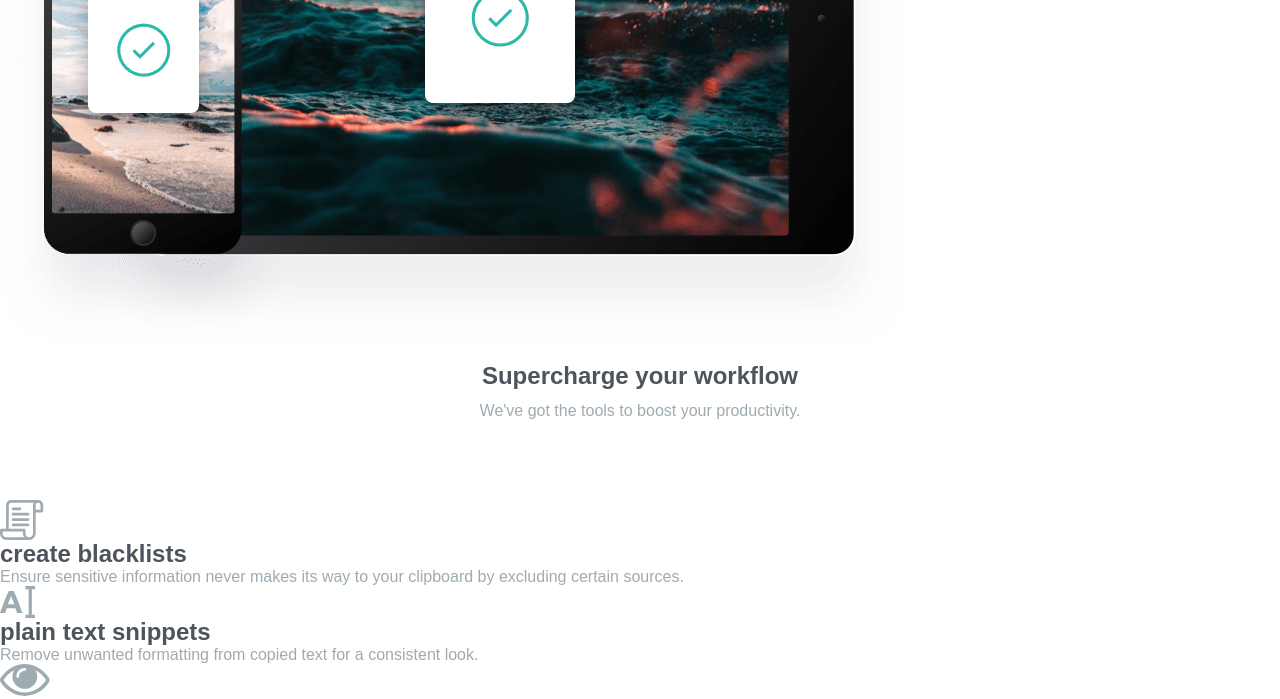
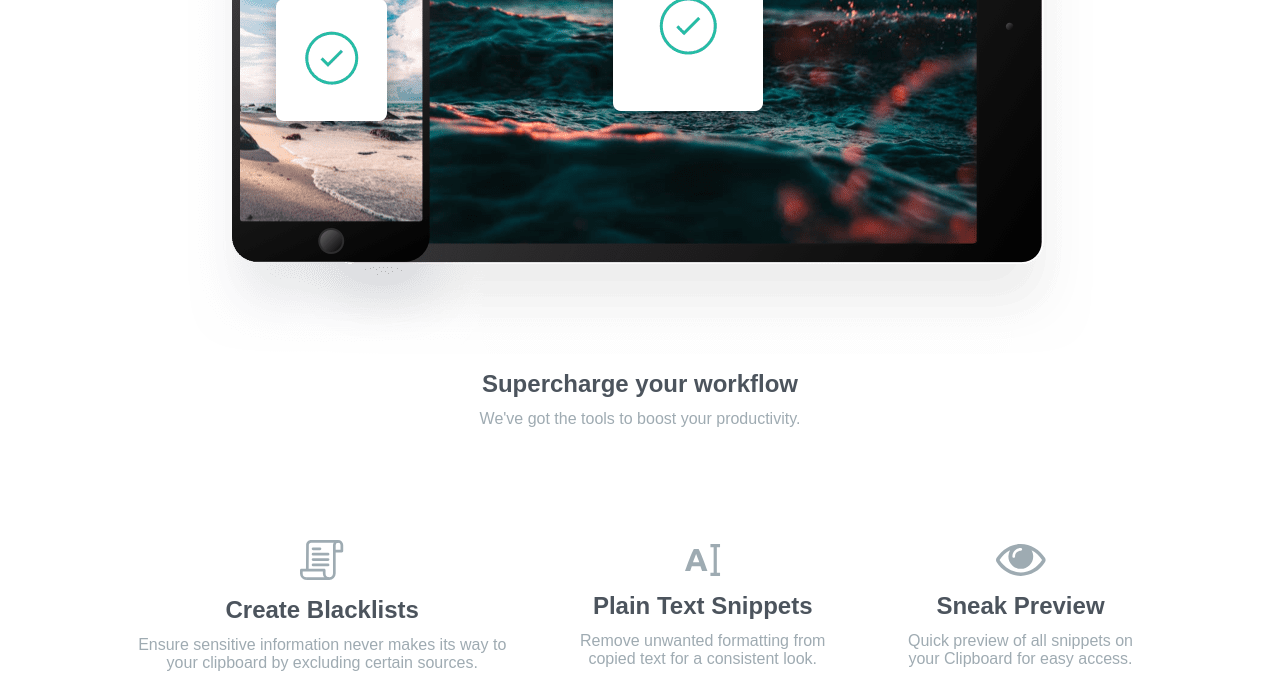
Before and after one commit to IkromBey/clipboard-master-from-FrontendMentor-challenge, a plain HTML site: page index.html in a window 1280 px wide. Shown: the part 1562-2261 px from the top of the page. Drawn offline with nearby package versions, Linux system fonts and the light colour scheme; a web font is replaced by a local one.

Commit message:
style icons section

```diff
--- a/css/style.css
+++ b/css/style.css
@@ -100,20 +100,44 @@ box-shadow: rgba(100, 100, 111, 0.2) 0px 7px 29px 0px;
 }
 .product-features__img {
   margin-left: -20px;
-  height: 430px;
+  max-height: 600px;
   width: auto;
   max-width: 45%;
 }
 .product-features__right {
   display: flex;
   flex-direction: column;
-  max-width: 325px;
+  max-width: 400px;
   margin-left: 4em;
 
 }
 .product-features__item:not(:last-child){
  margin-bottom: 4em;
 }
-.product-features__heading {
-  margin-bottom: ;
+.devices-image img {
+  max-width: 100%;
+  height: auto;
+  margin: 0 auto;
 }
+.icons {
+  padding: 16px 40px;
+ width: 90%;
+ margin: 0 auto;
+ display: flex;
+}
+.icon-container {
+  margin: 0 auto;
+  padding: 16px 32px;
+  display: flex;
+  flex-direction: column;
+  justify-content: center;
+  align-items: center;
+  text-align: center;
+}
+.icon-container img {
+  margin-bottom: 16px;
+}
+.icon-container__heading {
+  margin-bottom: 12px;
+  text-transform: capitalize;
+}
```
